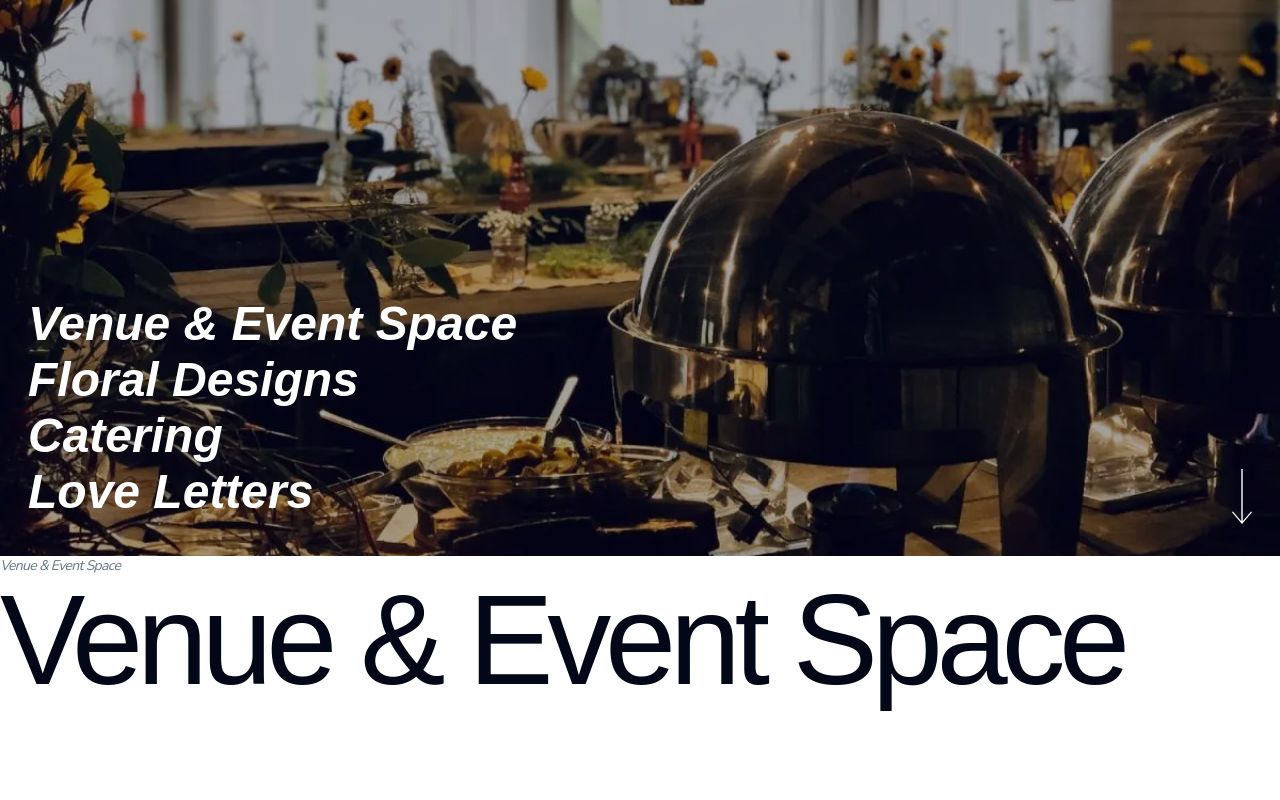
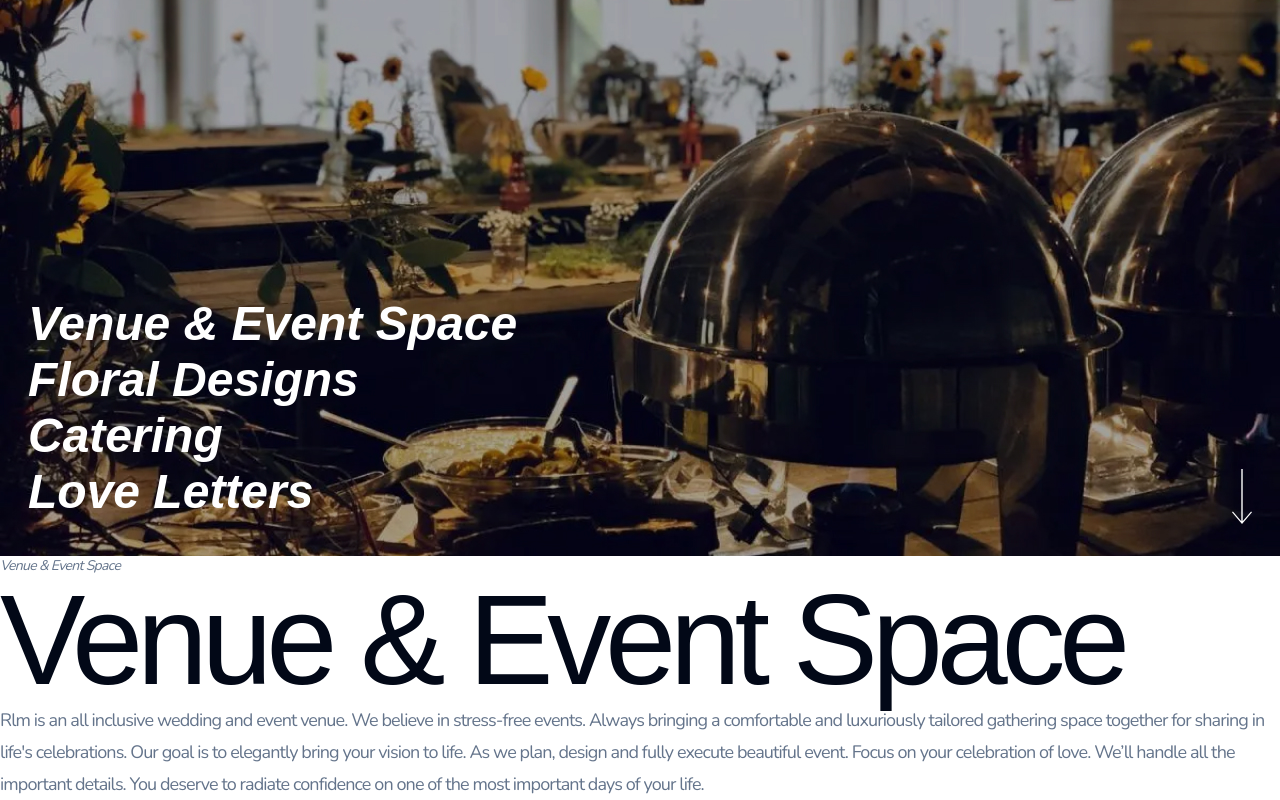
Before and after one commit to Dillonzellis/rlmaffairs-v4, a Next.js app: page / in a window 1280 px wide. Shown: the part 244-1044 px from the top of the page. Before the commit the page ends 955 px from the top, so only its background shows below. Built offline with nearby package versions, Linux system fonts and the light colour scheme; a web font is replaced by a local one.

Commit message:
feat: add BodyText component

```diff
--- a/src/app/page.tsx
+++ b/src/app/page.tsx
@@ -1,4 +1,5 @@
 import { HeroNav } from "@/components/HeroNav";
+import { BodyText } from "@/components/typography/BodyText";
 import { MainHeader } from "@/components/typography/MainHeader";
 import { SubHeader } from "@/components/typography/SubHeader";
 import Image from "next/image";
@@ -33,6 +34,15 @@ export default function Home() {
       <section>
         <SubHeader>Venue & Event Space</SubHeader>
         <MainHeader>Venue & Event Space</MainHeader>
+        <BodyText>
+          Rlm is an all inclusive wedding and event venue. We believe in
+          stress-free events. Always bringing a comfortable and luxuriously
+          tailored gathering space together for sharing in life's celebrations.
+          Our goal is to elegantly bring your vision to life. As we plan, design
+          and fully execute beautiful event. Focus on your celebration of love.
+          We’ll handle all the important details. You deserve to radiate
+          confidence on one of the most important days of your life.
+        </BodyText>
       </section>
     </main>
   );
--- /dev/null
+++ b/src/components/typography/BodyText.tsx
@@ -0,0 +1,11 @@
+interface BodyTextProps {
+  children: React.ReactNode;
+}
+
+export const BodyText = ({ children }: BodyTextProps) => {
+  return (
+    <div className="font-light text-lg tracking-tighter text-muted-foreground leading-8">
+      {children}
+    </div>
+  );
+};
```
